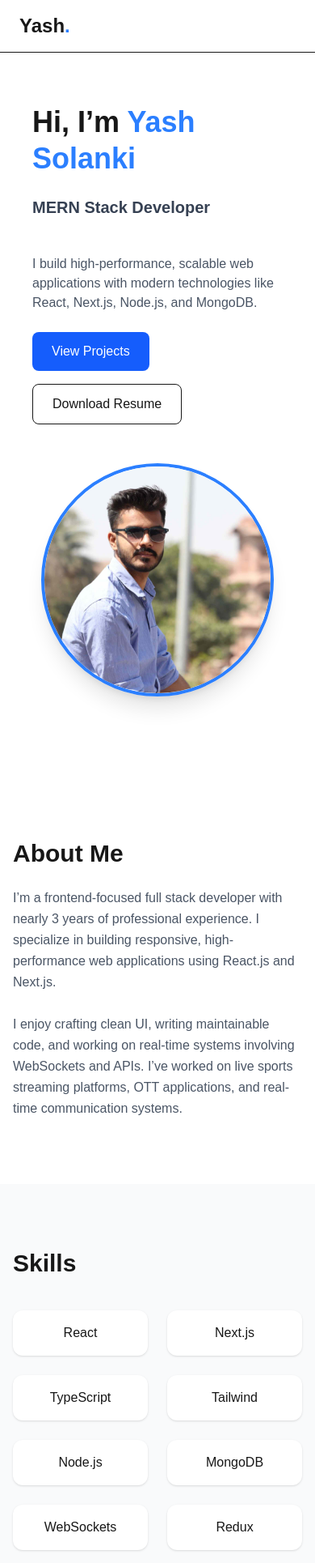
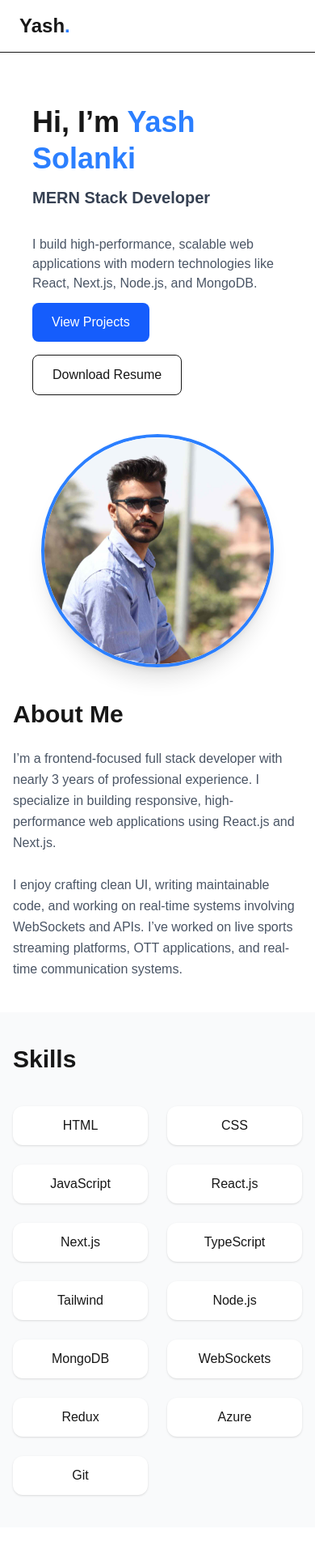
Before and after one commit to Yash0770/portfolio, a Next.js app: page / in a window 390 px wide. Shown: the top 1930 px of the page at 81% size. Built offline with nearby package versions, Linux system fonts and the light colour scheme.

Commit message:
feat: adjust padding in multiple components for consistent layout and improve skills list

```diff
--- a/components/About.tsx
+++ b/components/About.tsx
@@ -1,7 +1,7 @@
 
 export default function About() {
   return (
-    <section id="about" className="py-20 px-4 md:px-8 max-w-7xl mx-auto">
+    <section id="about" className="py-10 md:py-20 px-4 md:px-8 max-w-7xl mx-auto">
       <h2 className="text-3xl font-bold mb-6">About Me</h2>
 
       <p className="text-gray-600 dark:text-gray-300 leading-relaxed">
--- a/components/Contact.tsx
+++ b/components/Contact.tsx
@@ -1,13 +1,13 @@
 export default function Contact() {
   return (
-    <section id="contact" className="py-20 px-4 max-w-4xl mx-auto text-center">
+    <section id="contact" className="py-10 md:py-20 px-4 max-w-4xl mx-auto text-center">
       <h2 className="text-3xl font-bold">Contact</h2>
 
-      <p className="mt-4 text-gray-600 dark:text-gray-300 text-lg">
+      <p className="mt-4 text-gray-600 dark:text-gray-300 md:text-lg">
         Feel free to reach out for collaborations or opportunities.
       </p>
 
-      <div className="mt-6 space-y-2 text-lg">
+      <div className="mt-6 space-y-2 md:text-lg">
         <p>
           Email: <span className="font-medium">yashsolanki0728@gmail.com</span>
         </p>
--- a/components/Hero.tsx
+++ b/components/Hero.tsx
@@ -24,11 +24,11 @@ export default function Hero() {
   return (
     <section
       id="home"
-      className="py-24 flex items-center px-6 pt-32 md:pt-40">
+      className="md:py-24 flex items-center px-6 pt-32 md:pt-40">
       <div className="max-w-7xl mx-auto grid md:grid-cols-2 gap-12 items-center px-4">
 
         {/* TEXT SECTION */}
-        <div className="space-y-6">
+        <div className="space-y-3 md:space-x-6">
           <h1 className="text-4xl md:text-6xl font-bold leading-tight">
             Hi, I’m{" "}
             <span className="text-blue-500">Yash Solanki</span>
--- a/components/Projects.tsx
+++ b/components/Projects.tsx
@@ -4,7 +4,7 @@ import { motion } from "framer-motion";
 
 const projects = [
   {
-    title: "Styx Sports (Live Project)",
+    title: "Styx Sports (Live Sports)",
     description:
       "Live sports streaming platform with real-time scores, animations, and SSR using Next.js & TypeScript.",
     tech: ["Next.js", "TypeScript", "WebSockets", "Tailwind"],
@@ -36,7 +36,7 @@ const projects = [
 
 export default function Projects() {
   return (
-    <section id="projects" className="py-20 px-4 md:px-8 max-w-7xl mx-auto">
+    <section id="projects" className="py-10 md:py-20 px-4 md:px-8 max-w-7xl mx-auto">
       {/* Title Animation */}
       <motion.h2
         initial={{ opacity: 0, y: 30 }}
--- a/components/Resume.tsx
+++ b/components/Resume.tsx
@@ -1,7 +1,7 @@
 
 export default function Resume() {
   return (
-    <section id="resume" className="py-20 px-4 bg-gray-50 dark:bg-gray-900">
+    <section id="resume" className="py-10 md:py-20 px-4 bg-gray-50 dark:bg-gray-900">
       <div className="max-w-4xl mx-auto text-center">
         <h2 className="text-3xl font-bold">Resume</h2>
 
--- a/components/Skills.tsx
+++ b/components/Skills.tsx
@@ -3,14 +3,14 @@
 import { motion } from "framer-motion";
 
 const skills = [
-  "React", "Next.js", "TypeScript", "Tailwind",
+  "HTML", "CSS", "JavaScript", "React.js", "Next.js", "TypeScript", "Tailwind",
   "Node.js", "MongoDB", "WebSockets", "Redux",
   "Azure", "Git",
 ];
 
 export default function Skills() {
   return (
-    <section id="skills" className="py-20 bg-gray-50 dark:bg-gray-900">
+    <section id="skills" className="py-10 md:py-20 bg-gray-50 dark:bg-gray-900">
       <div className="max-w-7xl mx-auto px-4 md:px-7">
         <h2 className="text-3xl font-bold mb-10">Skills</h2>
 
@@ -33,7 +33,7 @@ export default function Skills() {
                 visible: { opacity: 1, y: 0 },
               }}
               whileHover={{ y: -6, scale: 1.05 }}
-              className="p-4 bg-white dark:bg-gray-800 rounded-xl text-center shadow-sm cursor-pointer"
+              className="p-3 md:p-4 bg-white dark:bg-gray-800 rounded-xl text-center shadow-sm cursor-pointer"
             >
               {skill}
             </motion.div>
```
